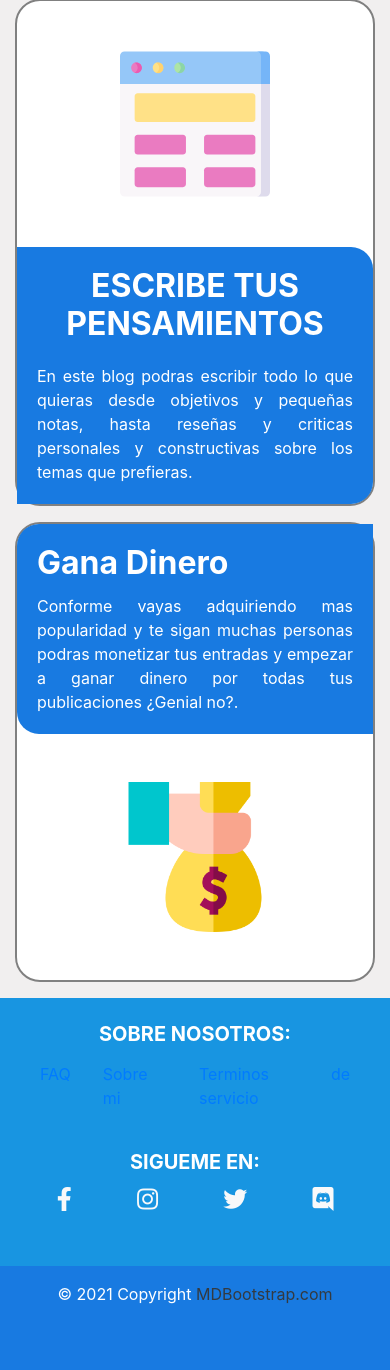
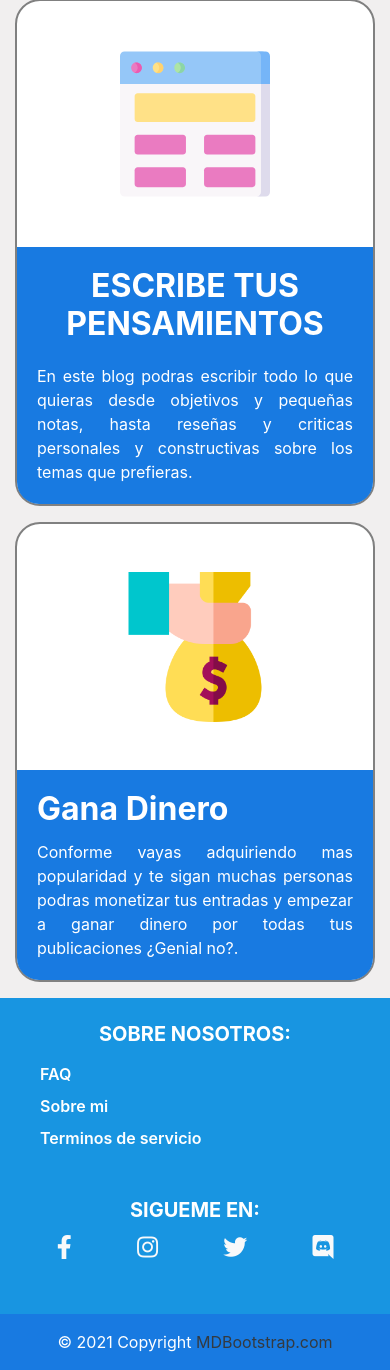
Before and after one commit to Chek97/Blog-Personal, a PHP site: page /view/Main/landingPage.php in a window 390 px wide. Shown: the part 345-1715 px from the top of the page. Before the commit the page ends 1649 px from the top, so only its background shows below. Run offline with PHP 8.4, Linux system fonts and the light colour scheme.

Commit message:
landing page ajustada para mobile

```diff
--- a/public/css/components.css
+++ b/public/css/components.css
@@ -31,11 +31,23 @@
     display: flex;
     flex-direction: row;
     justify-content: space-around;
+    text-align: justify;
 }
 
 .custom-list-about > li {
     padding-left: 1em;
+    padding-bottom: 0.5em;
+    font-weight: 600;
     padding-right: 1em;
+}
+
+.custom-list-about > li > a {
+    text-decoration: none;
+    color: #FFFF;
+}
+
+.custom-list-about > li > a:hover {
+    color: #cbd3da;
 }
 
 .small-footer {
@@ -57,6 +69,11 @@
 
 .about-list-item > a:hover {
     color: #fff;
+}
+
+.main-footer {
+    display: flex;
+    justify-content: space-around;
 }
 
 /* -----------------MESSAGES---------------------*/
--- a/public/css/media.css
+++ b/public/css/media.css
@@ -6,4 +6,12 @@
         margin: auto;
         padding: 0;
     }
+
+    .card-body-custom, .card-body-custom-left {
+        border-radius: 0 0 22px 22px;
+    }
+
+    .custom-list-about {
+        flex-direction: column;
+    }
 }
--- a/public/css/style.css
+++ b/public/css/style.css
@@ -83,6 +83,10 @@
     height: 500px;
 }
 
+/* **************************** */
+/*        LANDING PAGE          */
+/* **************************** */
+
 .landing-body {
     background-color: rgb(241, 239, 239);
 }
--- a/view/Main/foot.php
+++ b/view/Main/foot.php
@@ -1,10 +1,10 @@
 <!-- Footer -->
 <footer class="text-center big-footer text-lg-start">
   <div class="container p-4">
-    <div class="row footer-content" style="display: flex; justify-content: space-around;">
+    <div class="row footer-content main-footer">
       <div class="col-lg-6 col-md-12 mb-4 mb-md-0">
         <h5 class="text-uppercase footer-title mb-3">SOBRE NOSOTROS: </h5>
-        <ul class="list-unstyled custom-list-about" style="text-align: justify;">
+        <ul class="list-unstyled custom-list-about">
           <li><a href="../Shared/FAQ.php">FAQ</a></li>
           <li><a href="../Shared/about.php">Sobre mi</a></li>
           <li><a href="../Shared/termServices.php">Terminos de servicio</a></li>
--- a/view/Main/landingPage.php
+++ b/view/Main/landingPage.php
@@ -39,6 +39,9 @@
             <div class="col-xs-12 col-sm-12 col-lg-12">
                 <div class="card mb-3 card-full">
                     <div class="row no-gutters">
+                        <div class="col-xs-12 col-md-4 p-5">
+                            <img class="img img-thumbnail image-card-custom" src="../../public/img/bolsa-de-dinero.png" alt="dinero">
+                        </div>
                         <div class="col-xs-12 col-md-8 card-body-custom-left">
                             <div class="card-body">
                                 <h2 class="card-title">Gana Dinero</h2>
@@ -48,9 +51,6 @@
                                     publicaciones ¿Genial no?.
                                 </p>
                             </div>
-                        </div>
-                        <div class="cpl-xs-12 col-md-4 p-5">
-                            <img class="img img-thumbnail image-card-custom" src="../../public/img/bolsa-de-dinero.png" alt="dinero">
                         </div>
                     </div>
                 </div>
--- a/view/Main/navbar.php
+++ b/view/Main/navbar.php
@@ -6,7 +6,7 @@
   <button class="navbar-toggler" type="button" data-toggle="collapse" data-target="#navbarSupportedContent" aria-controls="navbarSupportedContent" aria-expanded="false" aria-label="Toggle navigation">
     <span class="navbar-toggler-icon"></span>
   </button>
-  <div class="collapse navbar-collapse" id="navbarSupportedContent">
+  <div class="collapse navbar-collapse custom-nav" id="navbarSupportedContent">
     <ul class="navbar-nav ml-auto">
       <li class="nav-item active">
         <a class="nav-link" href="../Main/landingPage.php">Inicio</a>
```
